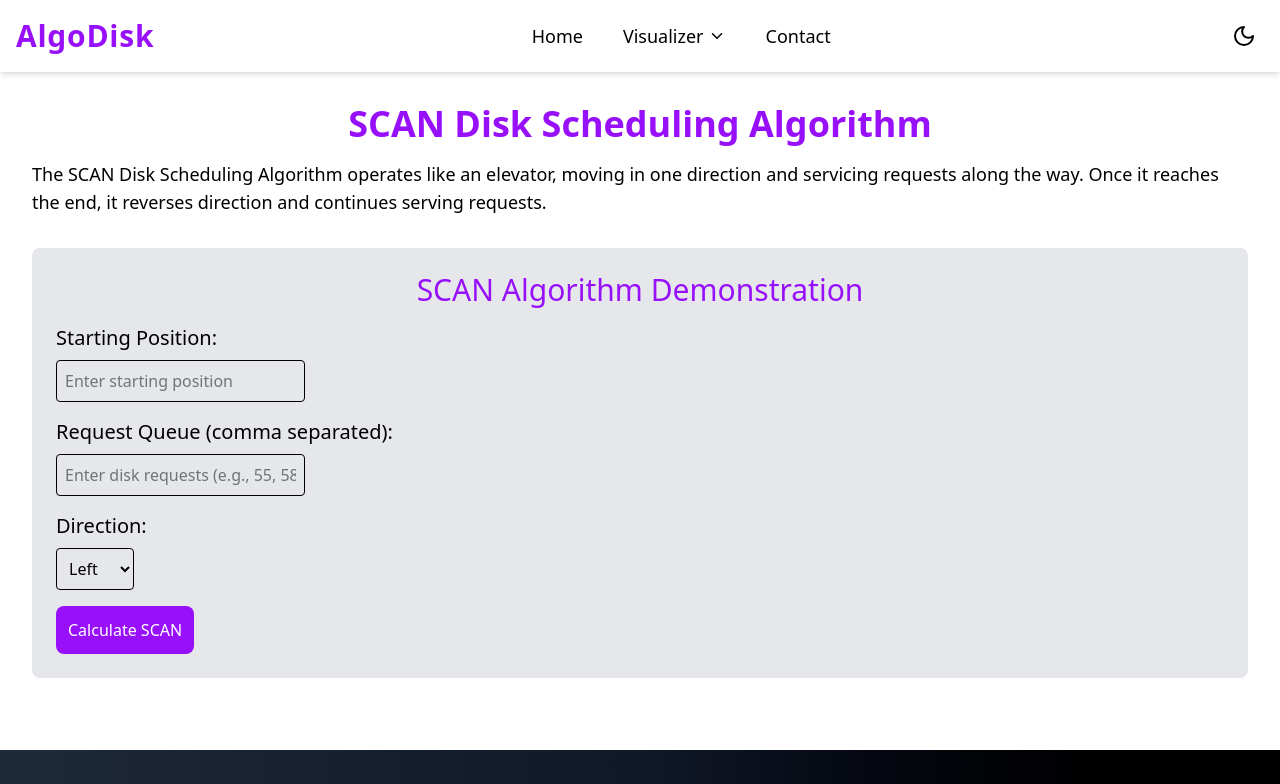
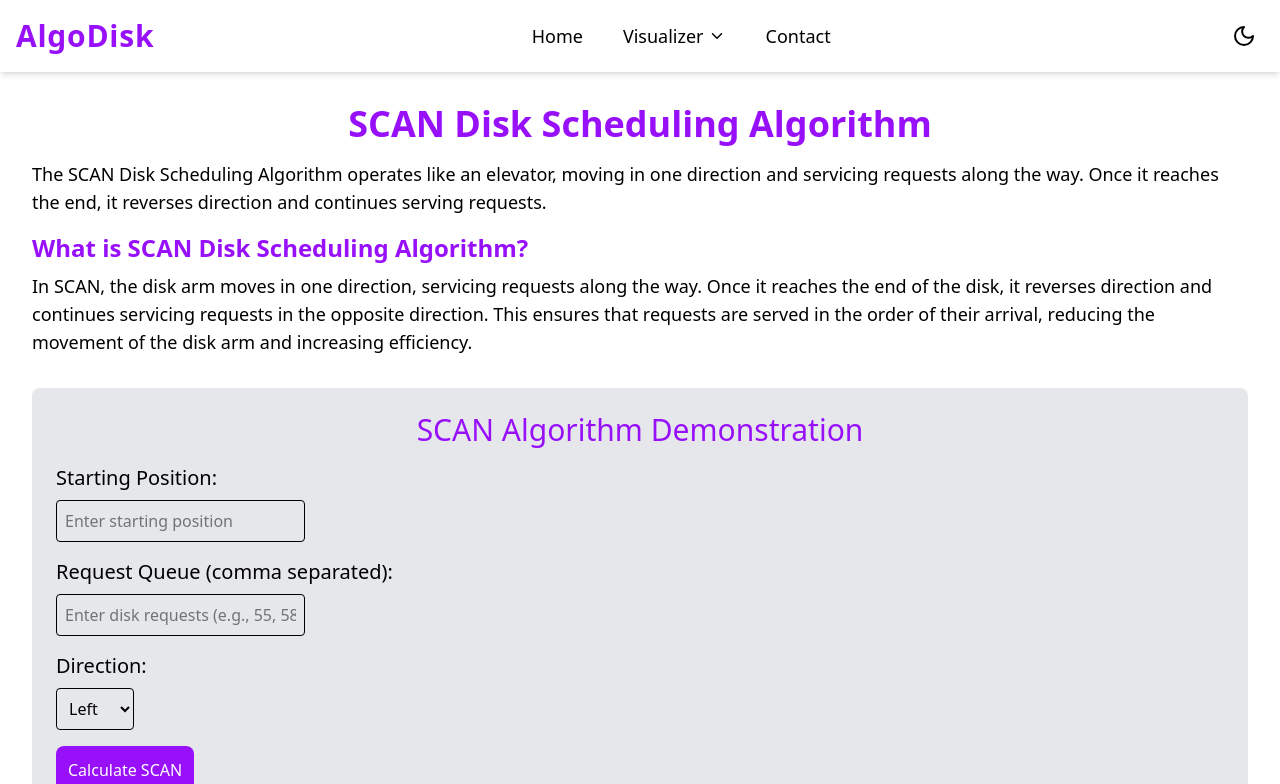
Before and after one commit to pranav-gadewar/AlgoDisc, a React (Vite) app: page /scan in a window 1280 px wide. Shown: the top 784 px of the page. Built offline with nearby package versions, Linux system fonts and the light colour scheme.

Commit message:
Update SCAN.jsx

```diff
--- a/src/Components/Pages/Algorithms/SCAN.jsx
+++ b/src/Components/Pages/Algorithms/SCAN.jsx
@@ -81,6 +81,13 @@ function SCAN() {
           The SCAN Disk Scheduling Algorithm operates like an elevator, moving in one direction and servicing requests along the way.
           Once it reaches the end, it reverses direction and continues serving requests.
         </p>
+
+        <h3 className="text-2xl font-semibold text-purple-600 mb-2">What is SCAN Disk Scheduling Algorithm?</h3>
+        <p className="text-lg mb-4">
+          In SCAN, the disk arm moves in one direction, servicing requests along the way. Once it reaches the end of the disk, it
+          reverses direction and continues servicing requests in the opposite direction. This ensures that requests are served in
+          the order of their arrival, reducing the movement of the disk arm and increasing efficiency.
+        </p>
       </div>
 
       {/* SCAN Demonstration Section */}
```
